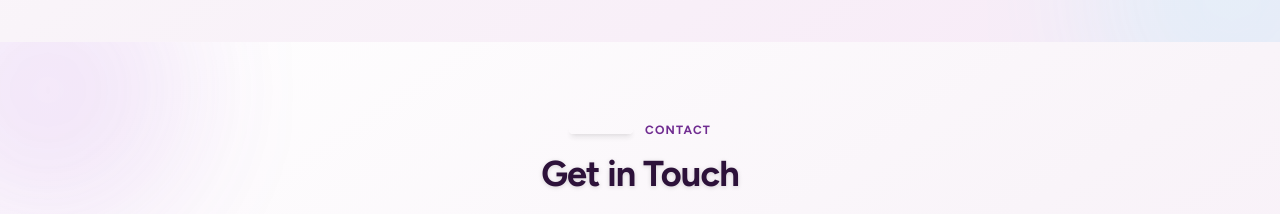
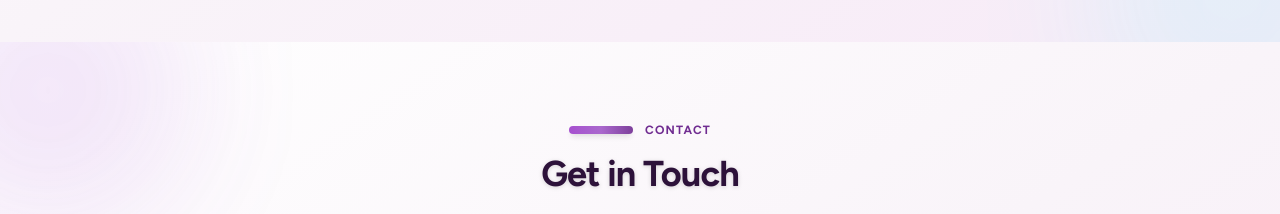
Before and after one commit to abaakil35/Landing-Page-COD, a React (Vite) app in the folder landing-page/: page / in a window 1280 px wide. Shown: the part 5620-5834 px from the top of the page. Built offline with nearby package versions, Linux system fonts and the light colour scheme.

Commit message:
fiirst demo

```diff
--- a/landing-page/src/Components/contact.jsx
+++ b/landing-page/src/Components/contact.jsx
@@ -24,7 +24,7 @@ const Contact = () => {
       <div className="absolute -bottom-24 -right-24 w-72 h-72 bg-[#5affff]/20 rounded-full blur-3xl opacity-60 z-0" />
       <div className="max-w-2xl mx-auto relative z-10">
         <div className="flex items-center justify-center mb-4">
-          <span className="inline-block w-16 h-2 rounded-full gradient-to-r from-[#9d3ecb] via-[#5affff] to-[#2d123a] opacity-90 shadow-md mr-3" />
+          <span className="inline-block w-16 h-2 rounded-full bg-gradient-to-r from-[#9d3ecb] via-[#a259c9] to-[#702c91] opacity-90 shadow-md mr-3" />
           <span className="uppercase tracking-widest text-xs font-semibold text-[#702c91]">
             Contact
           </span>
```
